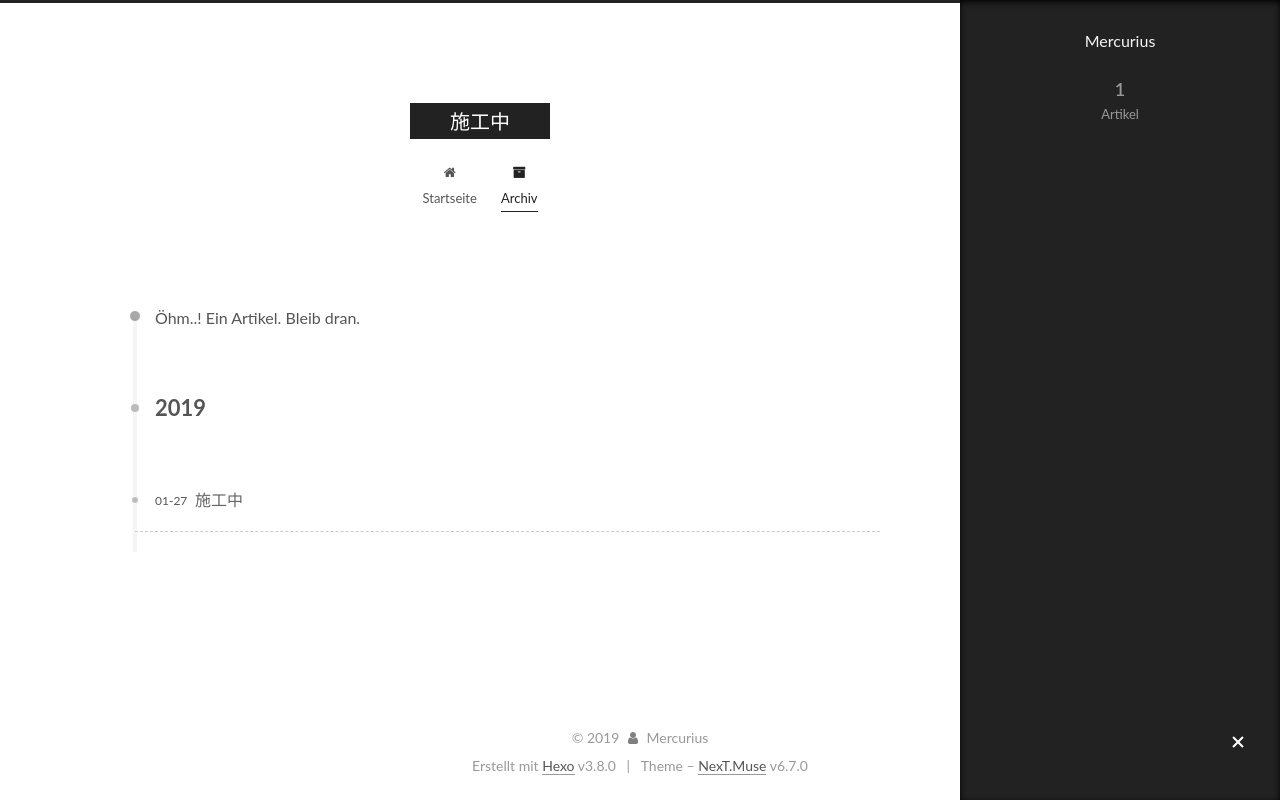
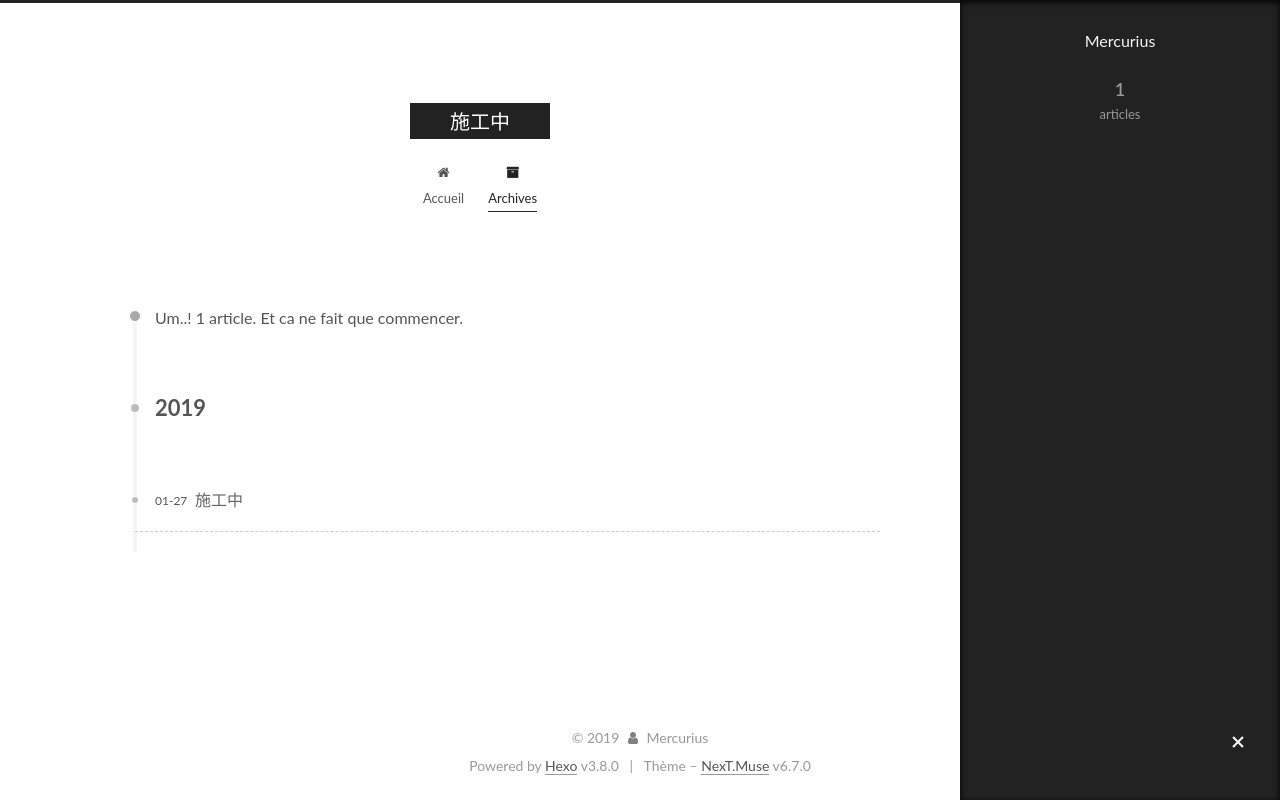
Before and after one commit to mercurius-mqr/mercurius-mqr.github.io, a plain HTML site: page archives/index.html in a window 1280 px wide. Both pictures are taken after a click on the element 1238 px from the left and 743 px from the top of the page. Drawn offline with Linux system fonts and the light colour scheme.

Commit message:
Site updated: 2019-01-27 16:22:59

```diff
--- a/archives/index.html
+++ b/archives/index.html
@@ -119,7 +119,7 @@
   };
 </script>
 
-  <title>Archiv | 施工中</title>
+  <title>Archive | 施工中</title>
 
 
 
@@ -215,7 +215,7 @@
 
 
 
-    <a href="/" rel="section"><i class="menu-item-icon fa fa-fw fa-home"></i> <br>Startseite</a>
+    <a href="/" rel="section"><i class="menu-item-icon fa fa-fw fa-home"></i> <br>Accueil</a>
 
   </li>
 
@@ -232,7 +232,7 @@
 
 
 
-    <a href="/archives/" rel="section"><i class="menu-item-icon fa fa-fw fa-archive"></i> <br>Archiv</a>
+    <a href="/archives/" rel="section"><i class="menu-item-icon fa fa-fw fa-archive"></i> <br>Archives</a>
 
   </li>
 
@@ -295,7 +295,7 @@
 
 
 
-        Öhm..! Ein Artikel. Bleib dran.
+        Um..! 1 article. Et ca ne fait que commencer.
       </span>
 
 
@@ -390,7 +390,7 @@
                   <a href="/archives/">
 
                     <span class="site-state-item-count">1</span>
-                    <span class="site-state-item-name">Artikel</span>
+                    <span class="site-state-item-name">articles</span>
                   </a>
                 </div>
 
@@ -444,7 +444,7 @@
 </div>
 
 
-  <div class="powered-by">Erstellt mit  <a href="https://hexo.io" class="theme-link" rel="noopener" target="_blank">Hexo</a> v3.8.0</div>
+  <div class="powered-by">Powered by <a href="https://hexo.io" class="theme-link" rel="noopener" target="_blank">Hexo</a> v3.8.0</div>
 
 
 
@@ -452,7 +452,7 @@
 
 
 
-  <div class="theme-info">Theme – <a href="https://theme-next.org" class="theme-link" rel="noopener" target="_blank">NexT.Muse</a> v6.7.0</div>
+  <div class="theme-info">Thème – <a href="https://theme-next.org" class="theme-link" rel="noopener" target="_blank">NexT.Muse</a> v6.7.0</div>
 
 
 
--- a/css/main.css
+++ b/css/main.css
@@ -1895,7 +1895,7 @@ pre .javascript .function {
   width: 4px;
   height: 4px;
   border-radius: 50%;
-  background: #c1968a;
+  background: #a68c3b;
 }
 .links-of-blogroll {
   font-size: 13px;
```
Also changed, not shown: 2019/01/27/hello-world/index.html (+8 -8 lines), archives/2019/01/index.html (+7 -7 lines), archives/2019/index.html (+7 -7 lines), index.html (+6 -6 lines), 1 other file.
